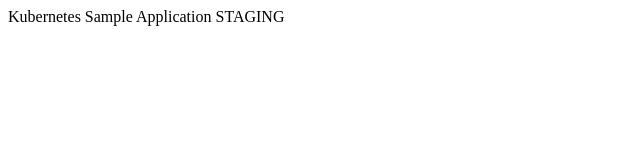
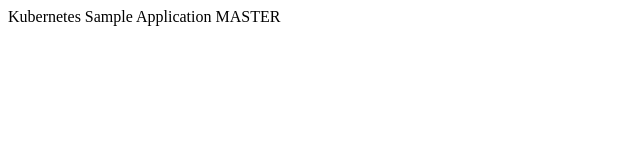
Before and after one commit to akirill0v/circleci-kubernetes-test, a plain HTML site: page index.html in a window 1280 px wide. Shown: the full height of the page, 0-640 px from the left. Drawn offline with Linux system fonts and the light colour scheme.

Commit message:
Change to master

```diff
--- a/index.html
+++ b/index.html
@@ -1,5 +1,5 @@
 <!DOCTYPE html>
 <title>DigitalOcean</title>
 <body>
-  Kubernetes Sample Application STAGING
+  Kubernetes Sample Application MASTER
 </body>
```
